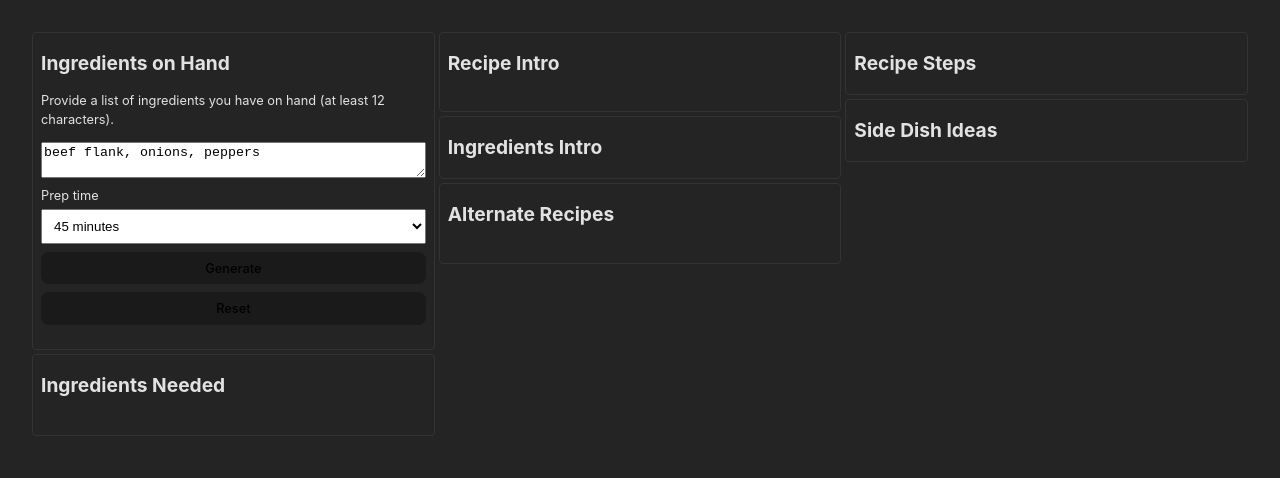
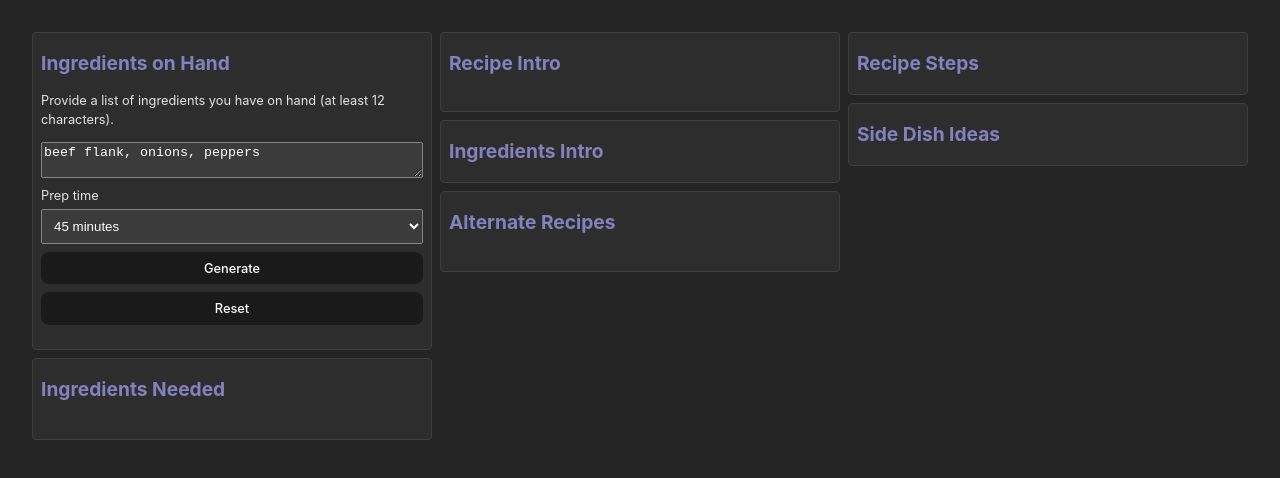
Before and after one commit to CharlieDigital/dn8-sk-llama3-fireworks, a website built with Vite: page web/index.html in a window 1280 px wide. Built offline with nearby package versions, Linux system fonts and the light colour scheme.

```diff
--- a/web/src/style.css
+++ b/web/src/style.css
@@ -4,7 +4,7 @@
   line-height: 1.5;
   font-weight: 400;
 
-  color-scheme: light dark;
+  color-scheme: dark;
   color: rgba(255, 255, 255, 0.87);
   background-color: #242424;
 
@@ -66,7 +66,7 @@
   display: grid;
   grid-template-columns: 1fr 1fr 1fr;
   grid-template-rows: 1fr 1fr 1fr;
-  gap: 4px 4px;
+  gap: 8px 8px;
   grid-template-areas:
     "left middle right"
     "left middle right"
@@ -88,10 +88,11 @@
 }
 
 .container>div>div {
-  border: 1px solid #333;
+  border: 1px solid #3e3e3e;
+  background: #2d2d2d;
   border-radius: 4px;
   padding: 8px;
-  margin-bottom: 4px;
+  margin-bottom: 8px;
 }
 
 /* Content */
@@ -104,6 +105,7 @@
 
 h2 {
   margin: 8px 0px;
+  color: #8481bf;
 }
 
 .input div {
```
